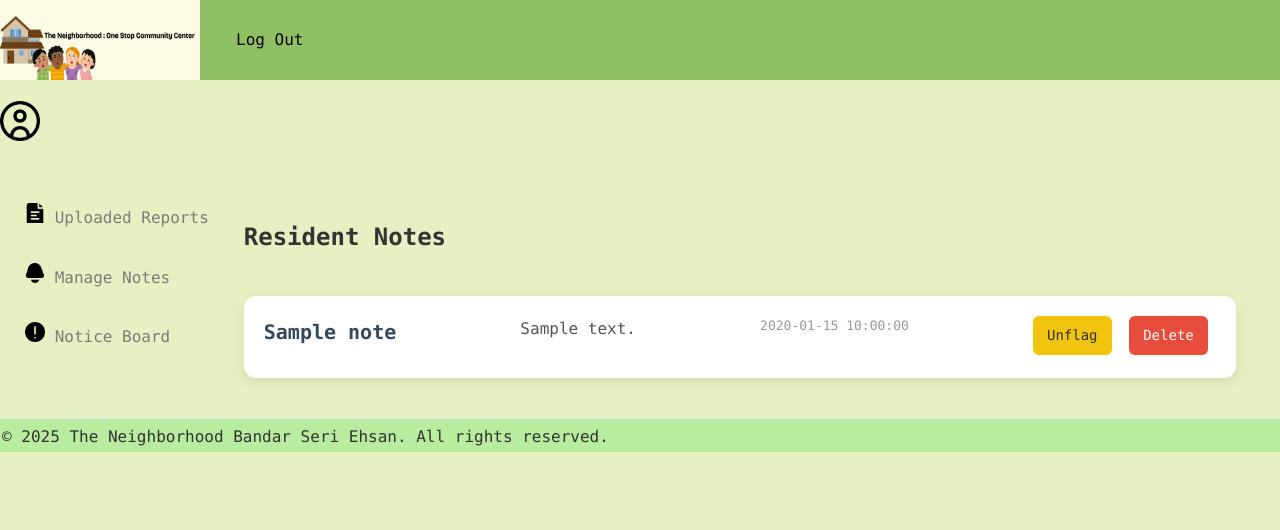
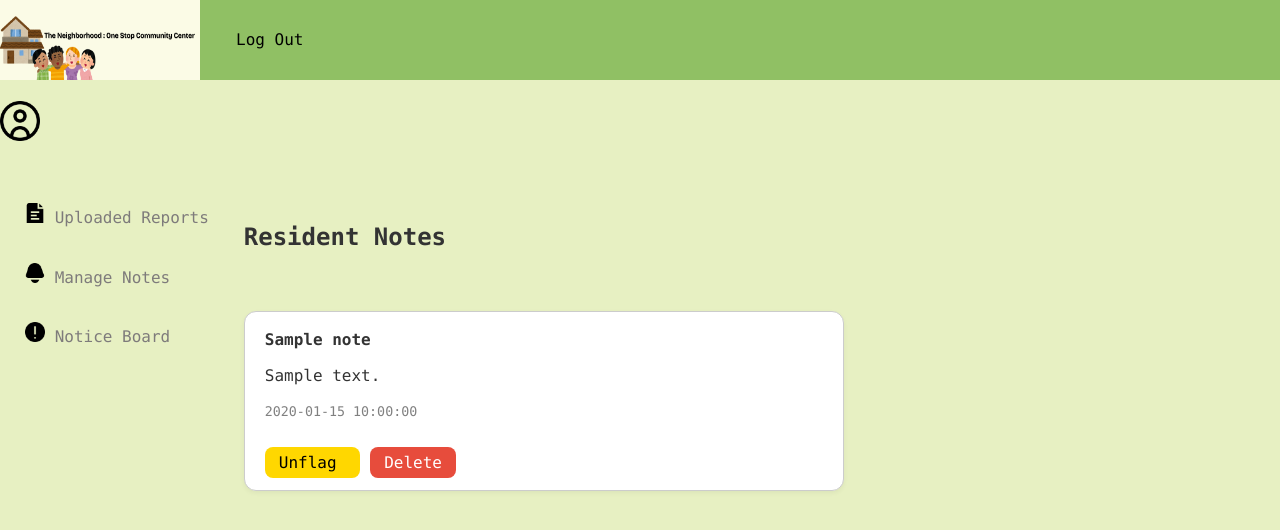
Before and after one commit to FeliciaTee/NeighbourhoodProject, a PHP site: page /managenotes.php in a window 1280 px wide. Shown: the top 530 px of the page. Run offline with PHP 8.4, Linux system fonts and the light colour scheme; the visitor is signed in with stand-in values (Sample User, id 1); tables that the repository leaves empty or names only in its code hold one stand-in row (values such as "Sample post").

Commit message:
update managenotes

```diff
--- a/adminstyle.css
+++ b/adminstyle.css
@@ -505,3 +505,51 @@ footer {
   border-radius: 10px;
   margin-left: 20px;
 }
+
+.note-card {
+  border: 1px solid #ccc;
+  border-left: 5px solid #ccc;
+  padding: 15px;
+  border-radius: 5px;
+  margin-bottom: 20px;
+  background-color: #fff;
+}
+
+.note-card.important {
+  border-left-color: red;
+  background-color: #fff5f5;
+}
+
+.note-title {
+  font-weight: bold;
+  font-size: 18px;
+}
+
+.note-content {
+  margin: 10px 0;
+  font-size: 14px;
+}
+
+.note-buttons a {
+  text-decoration: none;
+  padding: 6px 12px;
+  border-radius: 5px;
+  font-weight: bold;
+  color: black;
+}
+
+.btn-flag {
+  background-color: #ffd966;
+}
+
+.btn-flag:hover {
+  background-color: #ffe699;
+}
+
+.btn-delete {
+  background-color: #f08080;
+}
+
+.btn-delete:hover {
+  background-color: #ff9999;
+}
--- a/managenotes.php
+++ b/managenotes.php
@@ -10,7 +10,6 @@ if ($conn->connect_error) {
     die("Connection failed: " . $conn->connect_error);
 }
 
-// Delete note
 if (isset($_GET['delete'])) {
     $id = intval($_GET['delete']);
     $conn->query("DELETE FROM notes WHERE note_id = $id");
@@ -18,7 +17,6 @@ if (isset($_GET['delete'])) {
     exit();
 }
 
-// Toggle flag
 if (isset($_GET['flag'])) {
     $id = intval($_GET['flag']);
     $conn->query("UPDATE notes SET is_flagged = NOT is_flagged WHERE note_id = $id");
@@ -30,9 +28,8 @@ $result = $conn->query("SELECT * FROM notes ORDER BY created_at DESC");
 ?>
 
 <!DOCTYPE html>
-<html lang="en">
+<html>
 <head>
-  <meta charset="UTF-8">
     <title>Manage Notes</title>
     <link rel="stylesheet" href="adminstyle.css">
 </head>
@@ -61,23 +58,29 @@ $result = $conn->query("SELECT * FROM notes ORDER BY created_at DESC");
 
     <div class="content-area">
       <h2>Resident Notes</h2>
+    <div style="display: flex; flex-direction: column; align-items: flex-start;">
 <?php while ($row = $result->fetch_assoc()): ?>
-        <div class="note-card">
-          <div class="note-title"><?= htmlspecialchars($row['title']) ?></div>
-          <div class="note-content"><?= nl2br(htmlspecialchars($row['content'])) ?></div>
-          <div class="note-time"><?= htmlspecialchars($row['created_at']) ?></div>
-          <div class="note-buttons">
-            <a href="?flag=<?= $row['note_id'] ?>" class="btn-flag" onclick="return confirm('Toggle flag on this note?')">
+    <div style="border: 1px solid #ccc; margin: 15px 0; padding: 15px 20px; background-color: white; border-radius: 12px; width: 600px; box-shadow: 0 2px 5px rgba(0,0,0,0.05);">
+        <strong style="font-size: 16px;"><?= htmlspecialchars($row['title']) ?></strong><br>
+        <div style="margin: 10px 0;"><?= nl2br(htmlspecialchars($row['content'])) ?></div>
+        <small style="color: gray;"><?= $row['created_at'] ?></small><br><br>
+
+        <!-- Flag Button -->
+        <a href="?flag=<?= $row['note_id'] ?>" onclick="return confirm('Toggle flag?')"
+           style="background-color: gold; color: black; padding: 6px 14px; text-decoration: none; border-radius: 8px; margin-right: 10px;">
             <?= $row['is_flagged'] ? 'Unflag' : 'Flag' ?>
         </a>
-            <a href="?delete=<?= $row['note_id'] ?>" class="btn-delete" onclick="return confirm('Delete this note?')">Delete</a>
-          </div>
+
+        <!-- Delete Button -->
+        <a href="?delete=<?= $row['note_id'] ?>" onclick="return confirm('Delete this note?')"
+           style="background-color: #e74c3c; color: white; padding: 6px 14px; text-decoration: none; border-radius: 8px;">
+            Delete
+        </a>
     </div>
 <?php endwhile; ?>
 </div>
-  </div>
+
+
+
 </body>
-<footer>
-    © 2025 The Neighborhood Bandar Seri Ehsan. All rights reserved.
-</footer>
 </html>
--- a/resident.php
+++ b/resident.php
@@ -117,7 +117,7 @@ if (!isset($_SESSION['username'])) {
     <ul>
         <li><a href="resident.php">Resident Profile</a></li>
         <li><a href="report.html">Lodge Report</a></li>
-        <li><a href="notescommunity.html">Community Notes</a></li>
+        <li><a href="notescommunity.php">Community Notes</a></li>
         <li><a href="faq.html">Help & Support</a></li>
         <li><a href="notification.php"><strong>Notifications</strong></a></li>
     </ul>
```
Also changed, not shown: getnote.php (+8 -12 lines), notescommunity.php (renamed from notescommunity.html, +20 -40 lines), uploadnote.php (+14 -19 lines). Lines whose indentation alone changed are shown as unchanged.
